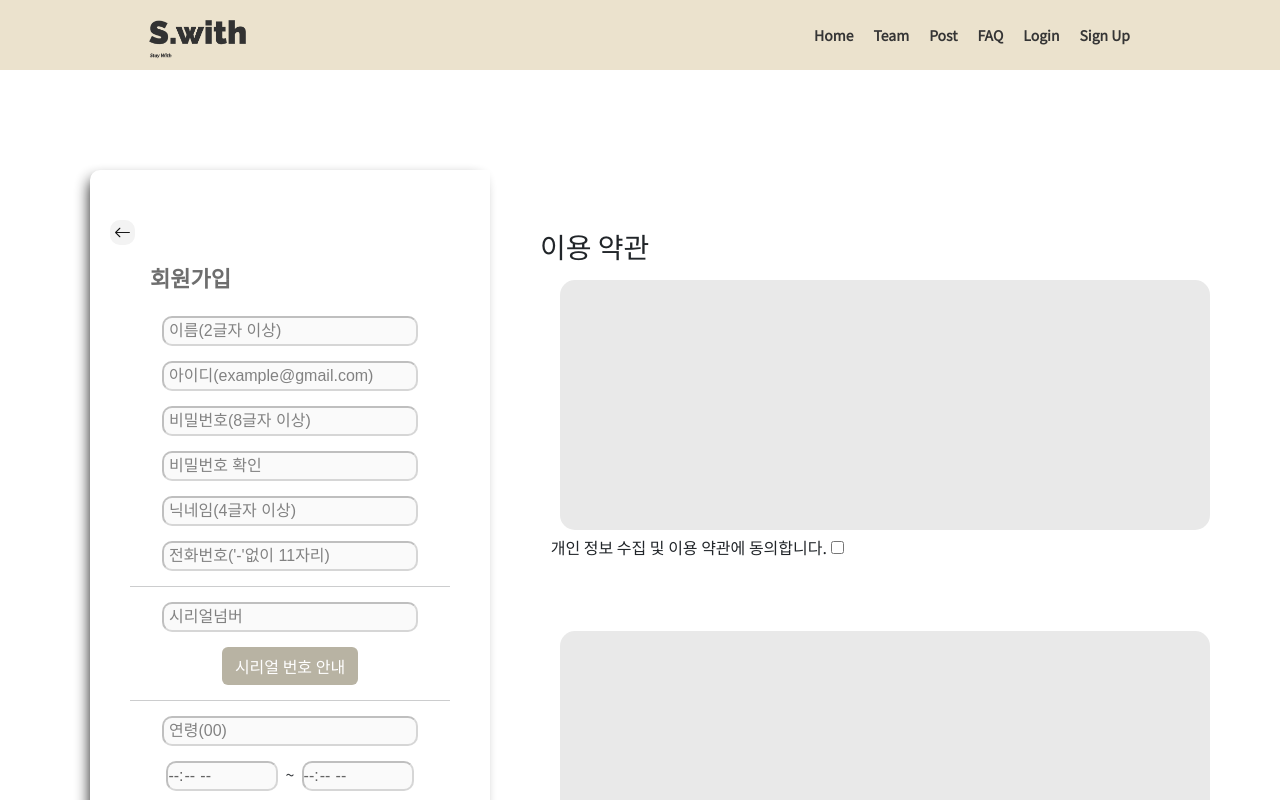
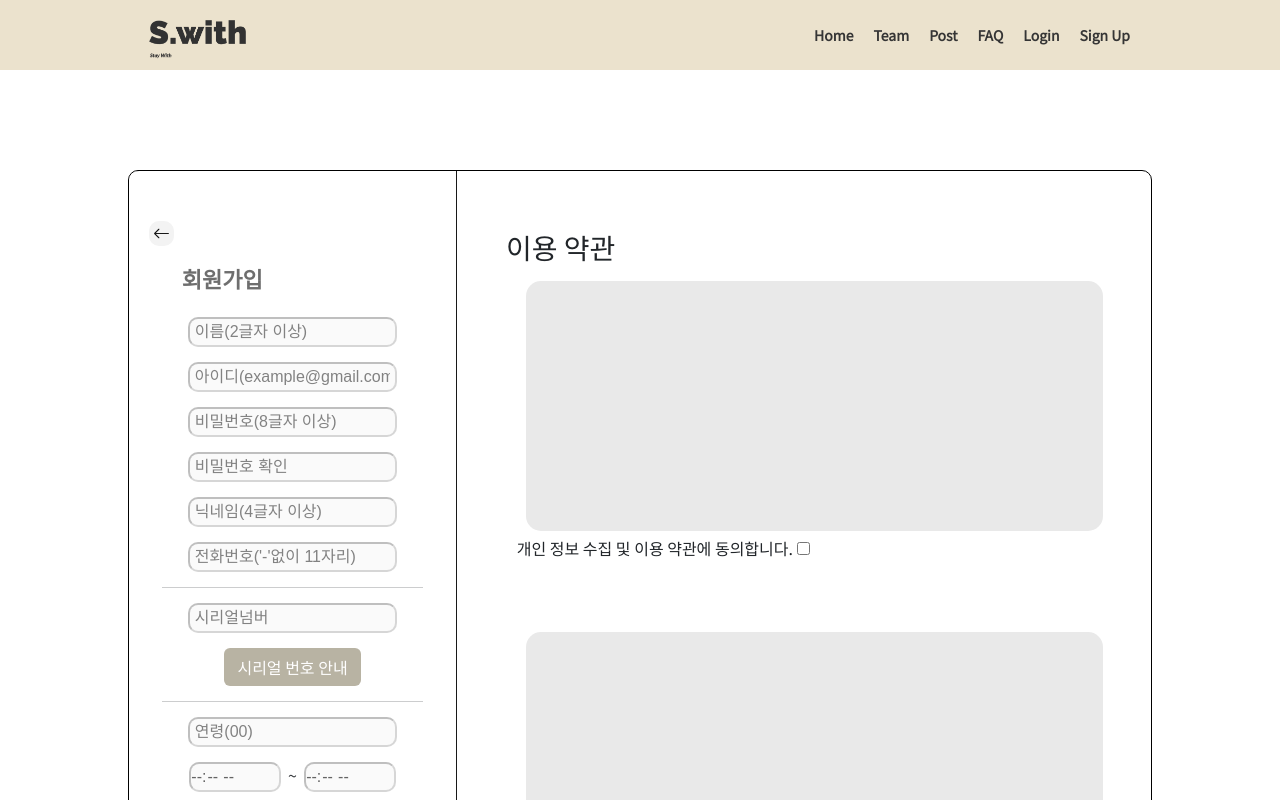
Before and after one commit to Yjason-K/AIVLE_BigProject_Swith, a React (Create React App) app: page /signup in a window 1280 px wide. Shown: the top 800 px of the page. Built offline with nearby package versions, Linux system fonts and the light colour scheme.

Commit message:
style - singup 페이지 테두리 적용

```diff
--- a/src/pages/singup.js
+++ b/src/pages/singup.js
@@ -476,9 +476,10 @@ const SIGNUP = () => {
             </div>
           </div>
           <div className="register_terms_of_service">
+            <div>
               <h1 className="h3 mb-3 fw-normal">이용 약관</h1>
               <textarea
-              style={{ resize: "none", width: "650px", height: "250px" }}
+                style={{ resize: "none", width: "86%", height: "250px" }}
                 value={termsOfService1}
                 readOnly
               ></textarea>
@@ -493,7 +494,7 @@ const SIGNUP = () => {
               <br />
               <br />
               <textarea
-              style={{ resize: "none", width: "650px", height: "250px" }}
+                style={{ resize: "none", width: "86%", height: "250px" }}
                 value={termsOfService2}
                 readOnly
               ></textarea>
@@ -503,6 +504,7 @@ const SIGNUP = () => {
                   type="checkbox"
                   onChange={() => setIsCheckTwo(!isCheckTwo)}
                 />
+              </div>
             </div>
           </div>
         </div>
@@ -537,7 +539,7 @@ const SIGNUP = () => {
           </Modal.Footer>
         </Modal>
       </Fragment>
-    </div>
+    </div >
   );
 };
 
--- a/src/style/singup.css
+++ b/src/style/singup.css
@@ -1,9 +1,14 @@
 .signup_container{
+    margin: 0 auto;
     display: flex;
     justify-content: center;
     align-items: center;
     margin-top: 100px;
     gap: 50px;
+    border: 1px solid #000;
+    border-radius: 10px;
+    box-sizing: border-box;
+    width: 80%
 }
 
 .register_frame {
@@ -11,15 +16,15 @@
     display: flex;
     justify-content: center;
     align-items: center;
-    min-width: 400px;
-    width: 400px;
+    min-width: 32%;
+    width: 32%;
     height: 800px;
     background-color: white;
     border-radius: 10px 0px 0px 10px;
-    box-shadow: -5px 5px 15px -5px black;
+    box-shadow: 1px 0px 0px 0px black;
     opacity: 0.9;
     margin-top: auto;
-
+    margin-left: 0px;
   }
 
 .register_Area{
@@ -112,6 +117,8 @@
 
 .register_terms_of_service{
     position: relative;
+    width: 100%;
+    margin-right: -2.5%;
   }
 
   .btn-custom {
```
Lines whose indentation alone changed are shown as unchanged.
